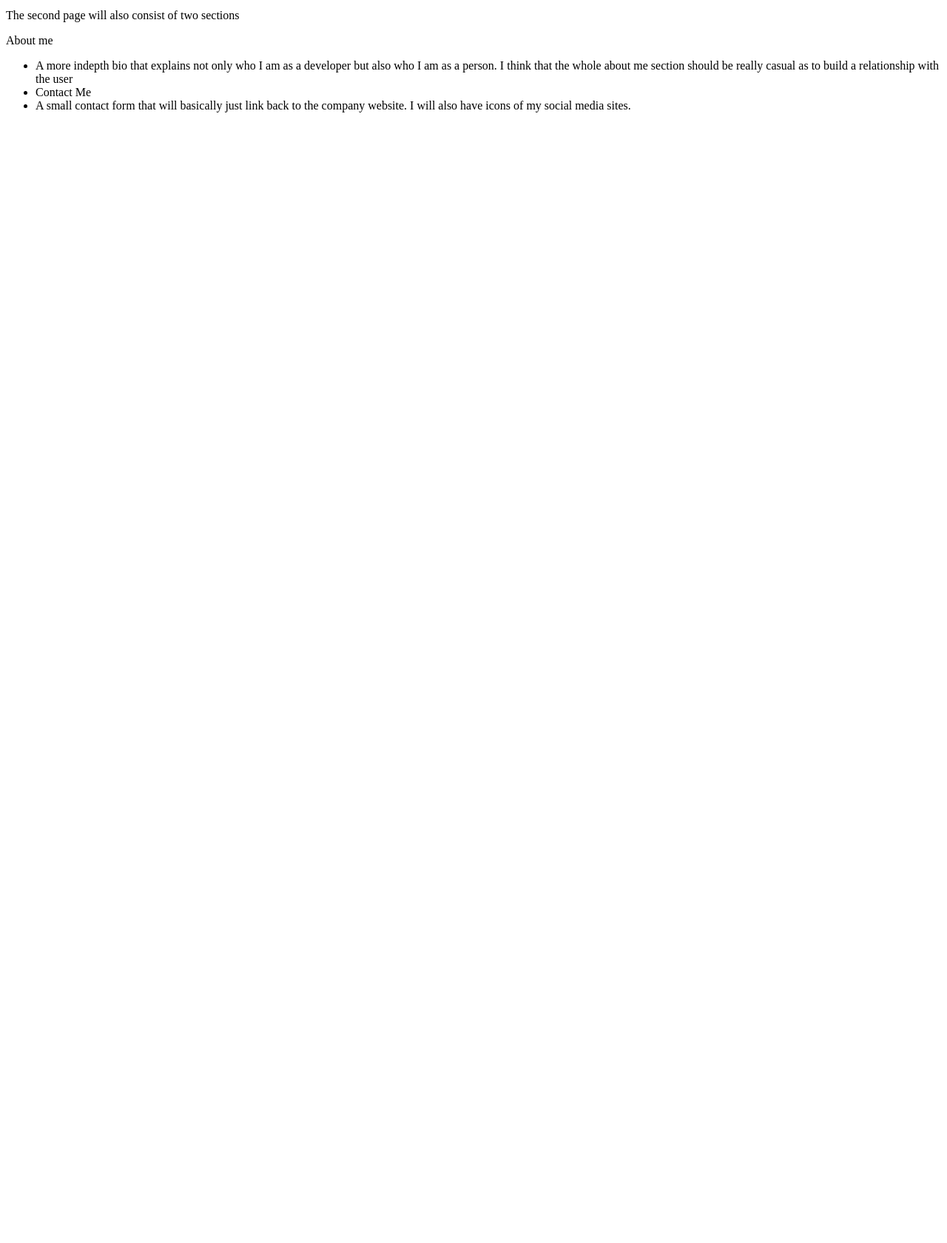
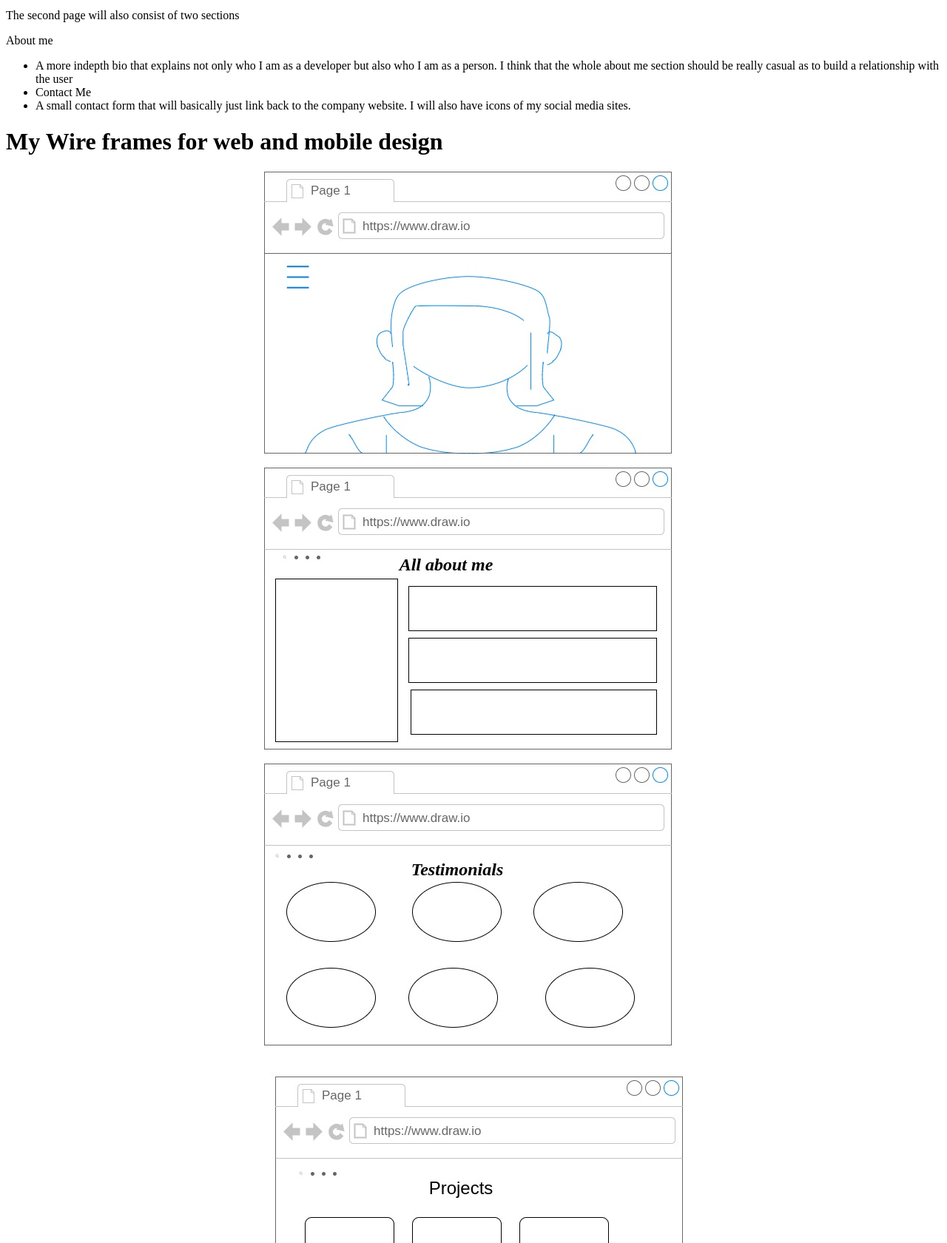
Before and after one commit to dbranch82/danielle-about-me, a PHP site: page /milestone-2.php in a window 1280 px wide. Shown: the part 240-1920 px from the top of the page at 74% size. Before the commit the page ends 392 px from the top, so only its background shows below. Run offline with PHP 8.4, Linux system fonts and the light colour scheme.

Commit message:
Added wireframe for web

```diff
--- a/public_html/documentation/milestone-2.php
+++ b/public_html/documentation/milestone-2.php
@@ -24,5 +24,7 @@
 			<li>A small contact form that will basically just link back to the company website. I will also have icons of my social
 			media sites. </li>
 		</ul>
+		<h1>My Wire frames for web and mobile design</h1>
+		<img style="margin:0 auto;display: block" src="images/Webwireframe.jpg" alt="web wire frame"/>
 	</body>
 </html>
```
Also changed, not shown: public_html/documentation/images/Webwireframe.jpg (added).
